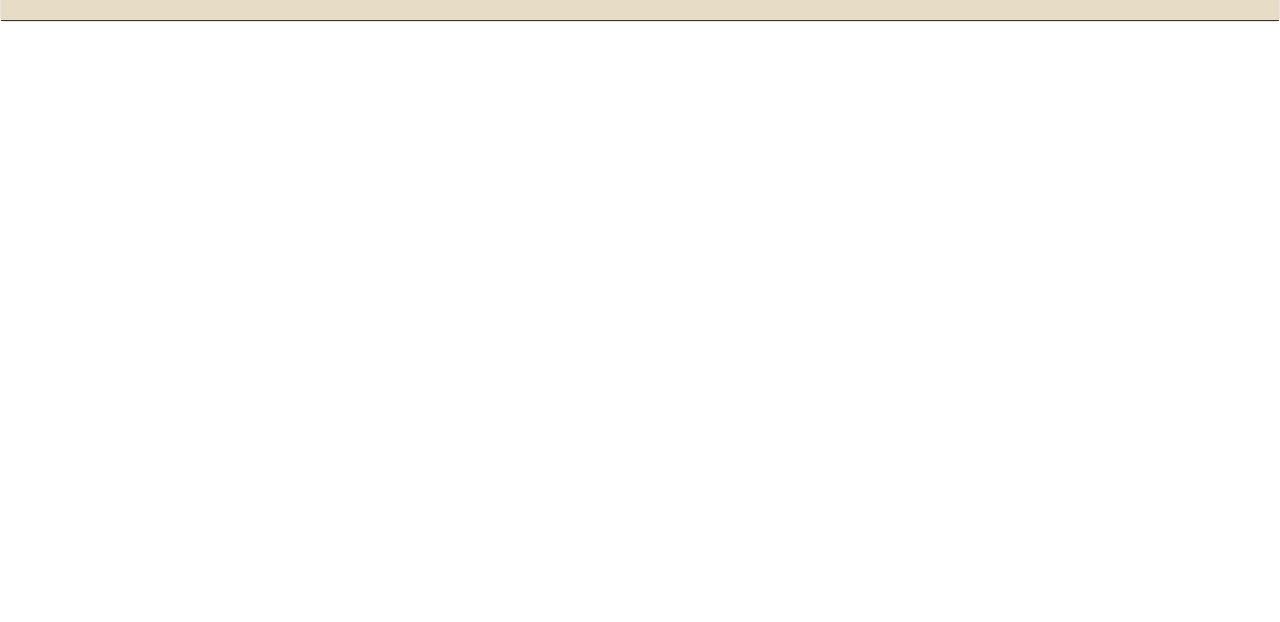
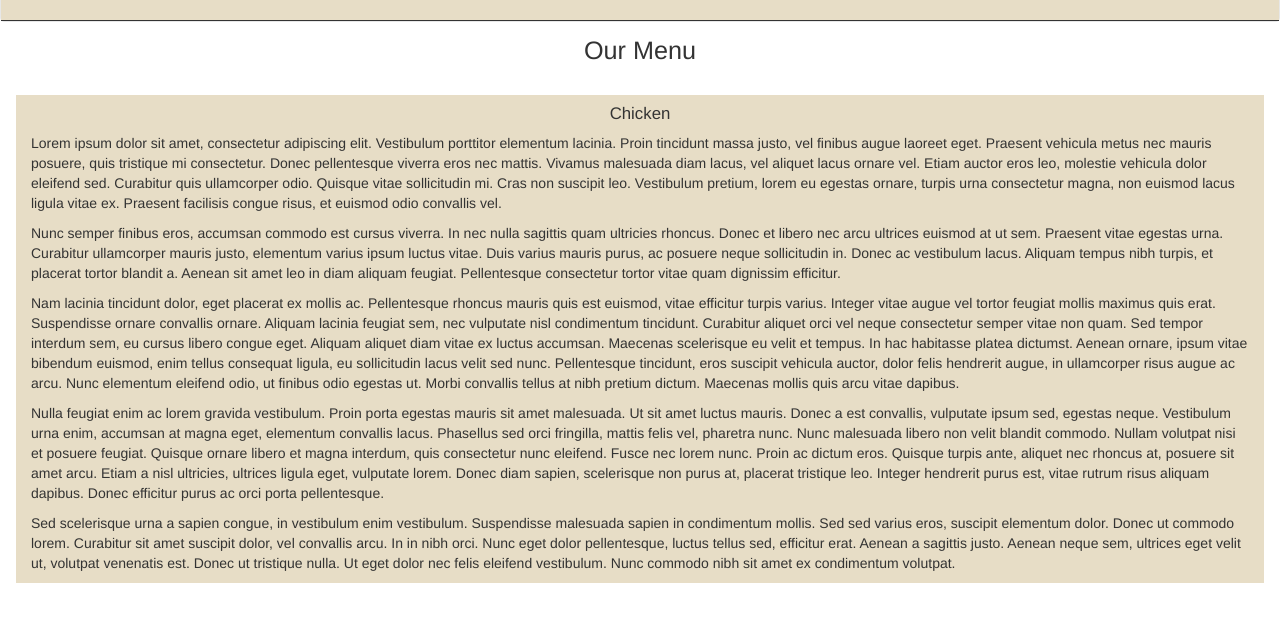
Before and after one commit to kyleblee/module3-solution_Kyle-Lee, a plain HTML site: page site/index.html in a window 1280 px wide. Shown: the part 56-678 px from the top of the page. Drawn offline with Linux system fonts and the light colour scheme.

Commit message:
adding main text content area

```diff
--- a/site/css/styles.css
+++ b/site/css/styles.css
@@ -1,11 +1,22 @@
 /****Universal Styles****/
 
-/****Header****/
+/*Header*/
 
 h1 {
 	font-size: 1.6em;
 	margin: 0;
 	color: #e3685b;
+}
+
+h2 {
+	font-size: 1.8em;
+	margin-top: 15px;
+	margin-bottom: 30px;
+}
+
+h3 {
+	margin-top: 10px;
+	font-size: 1.2em;
 }
 
 .navbar-header {
@@ -14,6 +25,10 @@ h1 {
 
 .container-fluid {
 	border-bottom: 1px solid #333;
+}
+
+.navbar {
+	margin-bottom: 0;
 }
 
 .navbar > .container-fluid a.navbar-brand {
@@ -46,11 +61,25 @@ h1 {
 	background-color: #efeeed;
 }
 
-/****End Header****/
+/*End Header*/
+
+/*Content Section*/
+
+.container {
+	padding-left: 0;
+	padding-right: 0;
+	width: 97.5%;
+}
+
+.main-text-box {
+	background-color: #e7ddc6
+}
+
+/*End Content Section*/
 
 /****Media Queries****/
 
-/****XS Devices****/
+/**XS Devices**/
 
 @media (max-width: 767px) {
 
--- a/site/index.html
+++ b/site/index.html
@@ -33,6 +33,17 @@
 	    </div><!-- /.navbar-collapse -->
 	  </div><!-- /.container-fluid -->
 	</nav>
+	<div class="container">
+		<h2 class="text-center">Our Menu</h2>
+		<div class="col-xs-12 main-text-box">
+			<h3 class="text-center">Chicken</h3>
+			<p>Lorem ipsum dolor sit amet, consectetur adipiscing elit. Vestibulum porttitor elementum lacinia. Proin tincidunt massa justo, vel finibus augue laoreet eget. Praesent vehicula metus nec mauris posuere, quis tristique mi consectetur. Donec pellentesque viverra eros nec mattis. Vivamus malesuada diam lacus, vel aliquet lacus ornare vel. Etiam auctor eros leo, molestie vehicula dolor eleifend sed. Curabitur quis ullamcorper odio. Quisque vitae sollicitudin mi. Cras non suscipit leo. Vestibulum pretium, lorem eu egestas ornare, turpis urna consectetur magna, non euismod lacus ligula vitae ex. Praesent facilisis congue risus, et euismod odio convallis vel.</p>
+			<p>Nunc semper finibus eros, accumsan commodo est cursus viverra. In nec nulla sagittis quam ultricies rhoncus. Donec et libero nec arcu ultrices euismod at ut sem. Praesent vitae egestas urna. Curabitur ullamcorper mauris justo, elementum varius ipsum luctus vitae. Duis varius mauris purus, ac posuere neque sollicitudin in. Donec ac vestibulum lacus. Aliquam tempus nibh turpis, et placerat tortor blandit a. Aenean sit amet leo in diam aliquam feugiat. Pellentesque consectetur tortor vitae quam dignissim efficitur.</p>
+			<p>Nam lacinia tincidunt dolor, eget placerat ex mollis ac. Pellentesque rhoncus mauris quis est euismod, vitae efficitur turpis varius. Integer vitae augue vel tortor feugiat mollis maximus quis erat. Suspendisse ornare convallis ornare. Aliquam lacinia feugiat sem, nec vulputate nisl condimentum tincidunt. Curabitur aliquet orci vel neque consectetur semper vitae non quam. Sed tempor interdum sem, eu cursus libero congue eget. Aliquam aliquet diam vitae ex luctus accumsan. Maecenas scelerisque eu velit et tempus. In hac habitasse platea dictumst. Aenean ornare, ipsum vitae bibendum euismod, enim tellus consequat ligula, eu sollicitudin lacus velit sed nunc. Pellentesque tincidunt, eros suscipit vehicula auctor, dolor felis hendrerit augue, in ullamcorper risus augue ac arcu. Nunc elementum eleifend odio, ut finibus odio egestas ut. Morbi convallis tellus at nibh pretium dictum. Maecenas mollis quis arcu vitae dapibus.</p>
+			<p>Nulla feugiat enim ac lorem gravida vestibulum. Proin porta egestas mauris sit amet malesuada. Ut sit amet luctus mauris. Donec a est convallis, vulputate ipsum sed, egestas neque. Vestibulum urna enim, accumsan at magna eget, elementum convallis lacus. Phasellus sed orci fringilla, mattis felis vel, pharetra nunc. Nunc malesuada libero non velit blandit commodo. Nullam volutpat nisi et posuere feugiat. Quisque ornare libero et magna interdum, quis consectetur nunc eleifend. Fusce nec lorem nunc. Proin ac dictum eros. Quisque turpis ante, aliquet nec rhoncus at, posuere sit amet arcu. Etiam a nisl ultricies, ultrices ligula eget, vulputate lorem. Donec diam sapien, scelerisque non purus at, placerat tristique leo. Integer hendrerit purus est, vitae rutrum risus aliquam dapibus. Donec efficitur purus ac orci porta pellentesque.</p>
+			<p>Sed scelerisque urna a sapien congue, in vestibulum enim vestibulum. Suspendisse malesuada sapien in condimentum mollis. Sed sed varius eros, suscipit elementum dolor. Donec ut commodo lorem. Curabitur sit amet suscipit dolor, vel convallis arcu. In in nibh orci. Nunc eget dolor pellentesque, luctus tellus sed, efficitur erat. Aenean a sagittis justo. Aenean neque sem, ultrices eget velit ut, volutpat venenatis est. Donec ut tristique nulla. Ut eget dolor nec felis eleifend vestibulum. Nunc commodo nibh sit amet ex condimentum volutpat.</p>
+		</div>
+	</div>
 	<script src="js/jquery-2.1.4.min.js"></script>
   	<script src="js/bootstrap.min.js"></script>
   	<script src="js/script.js"></script>
```
